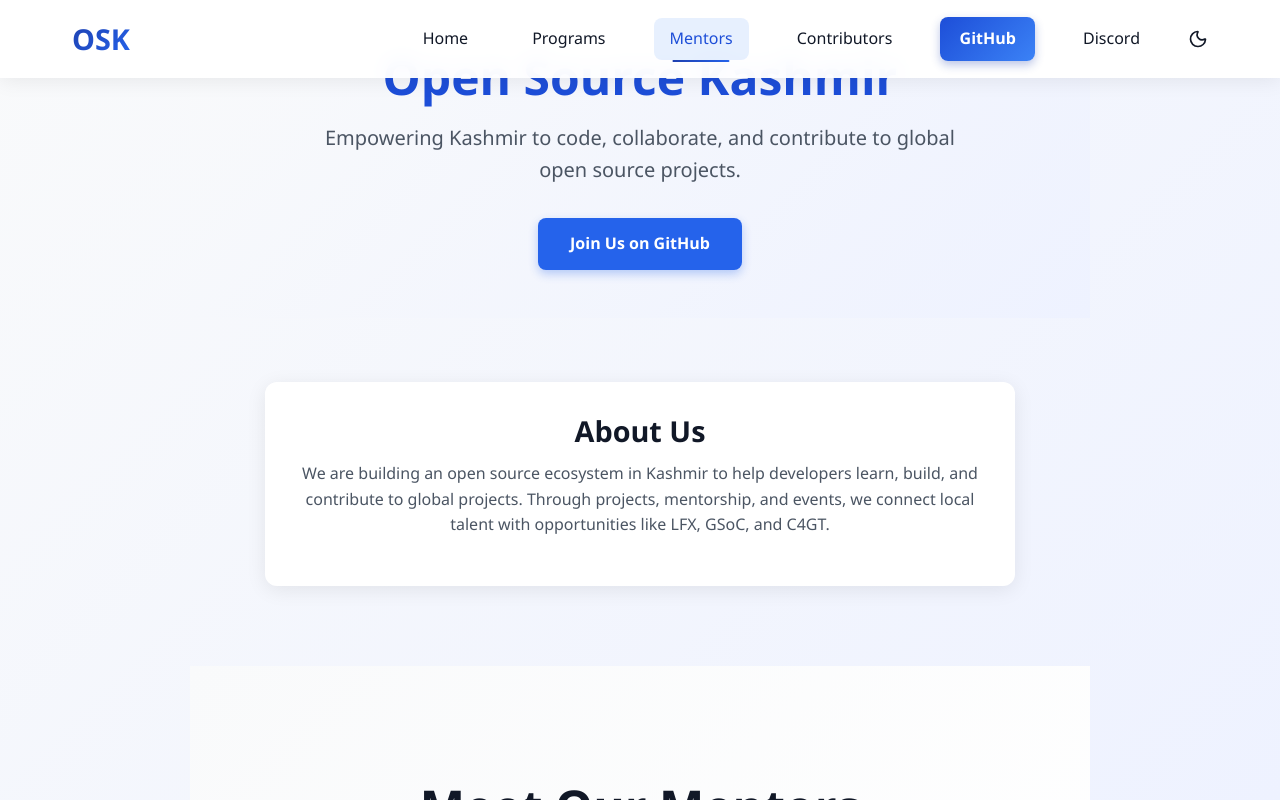
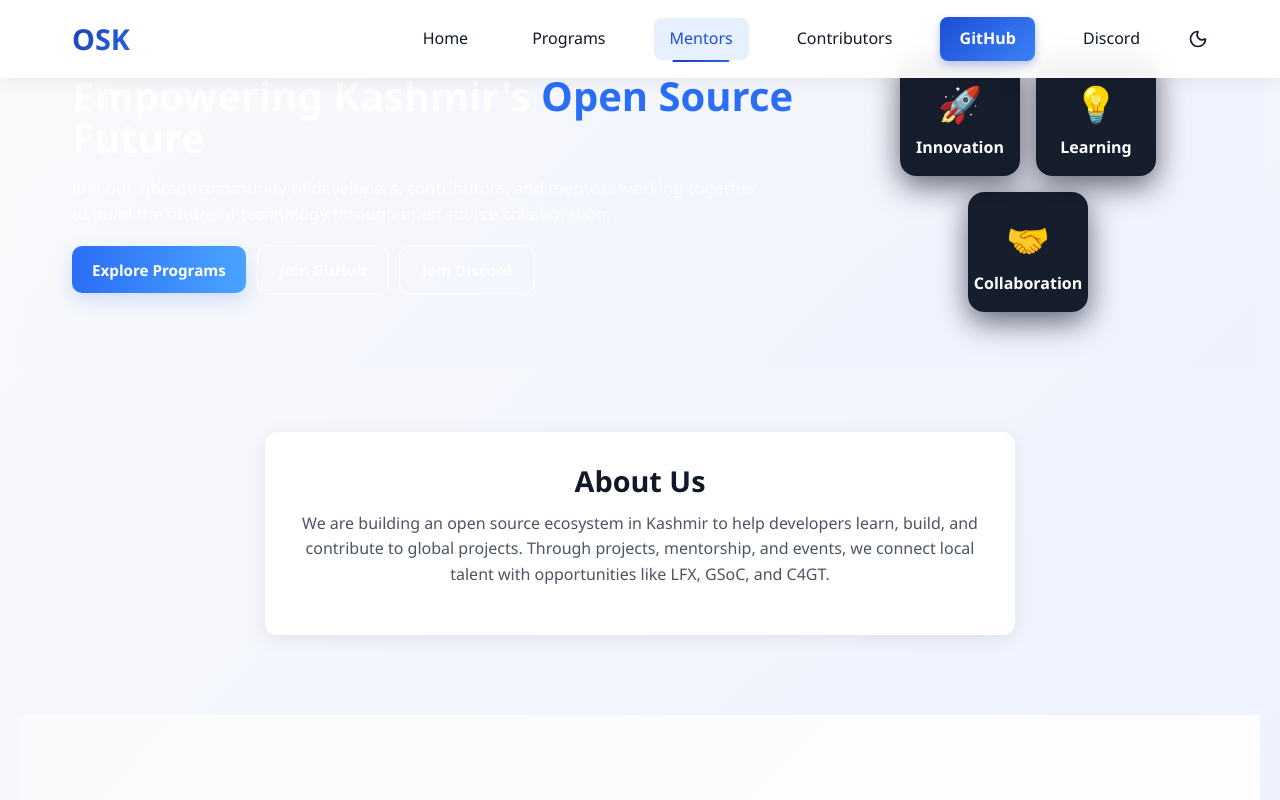
Before and after one commit to nitin-999-code/osk, a React (Vite) app: page /mentors in a window 1280 px wide. Built offline with nearby package versions, Linux system fonts and the light colour scheme.

Commit message:
Solving issue #45

```diff
--- /dev/null
+++ b/src/components/Hero.css
@@ -0,0 +1,163 @@
+
+/* src/components/Hero.css
+   Styles are intentionally scoped to the hero component.
+   Paste this file into src/components/Hero.css and ensure Hero.jsx imports it.
+*/
+
+.hero {
+  padding: 3.5rem 1.25rem;
+  /* keep background / overall theme inherited from parent */
+}
+
+.hero-container {
+  max-width: 1200px;
+  margin: 0 auto;
+  display: flex;
+  align-items: center;
+  gap: 2rem;
+  flex-wrap: wrap;
+}
+
+/* Left column (title, subtitle, buttons) */
+.hero-left {
+  flex: 1 1 520px;
+  min-width: 280px;
+}
+
+.hero-title {
+  font-size: 2.5rem;
+  margin: 0 0 1rem;
+  line-height: 1.05;
+  font-weight: 800;
+  color: #ffffff; /* adjust if background is light/dark in your app */
+}
+
+.hero-accent {
+  color: #2b6ef6; /* blue accent */
+}
+
+.hero-subtitle {
+  color: rgba(255, 255, 255, 0.85);
+  margin-bottom: 1.1rem;
+  max-width: 44rem;
+  font-size: 1.05rem;
+}
+
+/* Buttons row */
+.hero-buttons {
+  display: flex;
+  gap: 0.75rem;
+  flex-wrap: wrap;
+  margin-top: 0.6rem;
+}
+
+.btn {
+  display: inline-flex;
+  align-items: center;
+  justify-content: center;
+  padding: 0.6rem 1.25rem;
+  border-radius: 10px;
+  text-decoration: none;
+  font-weight: 600;
+  font-size: 0.95rem;
+  min-height: 44px;
+  transition: transform 120ms ease, box-shadow 120ms ease;
+}
+
+/* Primary filled button */
+.btn.primary {
+  background: linear-gradient(90deg, #2b6ef6 0%, #4aa3ff 100%);
+  color: #fff;
+  border: none;
+  box-shadow: 0 8px 20px rgba(43, 110, 246, 0.18);
+}
+
+/* Outline button */
+.btn.outline {
+  background: rgba(255, 255, 255, 0.03);
+  color: #fff;
+  border: 2px solid rgba(255, 255, 255, 0.08);
+}
+
+/* hover */
+.btn:hover {
+  transform: translateY(-3px);
+}
+
+/* Right column (cards) */
+.hero-right {
+  flex: 0 0 360px;
+  display: flex;
+  justify-content: center;
+}
+
+/* Feature cards container - aligns cards evenly */
+.feature-cards {
+  display: flex;
+  flex-wrap: wrap;
+  justify-content: center;
+  gap: 1rem;
+}
+
+/* Each card */
+.card {
+  width: 120px;
+  height: 120px;
+  background: rgba(11, 18, 33, 0.95); /* dark card background */
+  color: #ffffff;
+  border-radius: 16px;
+  display: flex;
+  flex-direction: column;
+  align-items: center;
+  justify-content: center;
+  box-shadow: 0 10px 30px rgba(2, 6, 23, 0.6);
+  text-align: center;
+  padding: 0.5rem;
+  transition: transform 160ms ease, box-shadow 160ms ease;
+  user-select: none;
+}
+
+.card:hover {
+  transform: translateY(-8px);
+  box-shadow: 0 18px 40px rgba(2, 6, 23, 0.75);
+}
+
+.card-icon {
+  font-size: 2.2rem;
+  margin-bottom: 0.4rem;
+}
+
+.card-title {
+  font-size: 1rem;
+  margin: 0;
+  font-weight: 700;
+}
+
+/* Responsive breakpoints */
+@media (max-width: 900px) {
+  .hero-container {
+    flex-direction: column-reverse;
+    align-items: flex-start;
+  }
+
+  .hero-right {
+    width: 100%;
+    justify-content: flex-start;
+    margin-bottom: 0.75rem;
+  }
+
+  .feature-cards {
+    justify-content: flex-start;
+  }
+}
+
+@media (max-width: 480px) {
+  .hero-title {
+    font-size: 1.8rem;
+  }
+
+  .card {
+    width: 100px;
+    height: 100px;
+  }
+}
--- a/src/components/Hero.jsx
+++ b/src/components/Hero.jsx
@@ -1,18 +1,52 @@
+import React from 'react';
+import './Hero.css';
+
 export default function Hero() {
   return (
-    <header className="container hero">
-      <h1 className="title">Open Source Kashmir</h1>
-      <p className="subtitle">
-        Empowering Kashmir to code, collaborate, and contribute to global open source projects.
+    <header className="hero">
+      <div className="hero-container">
+        <div className="hero-left">
+          <h1 className="hero-title">
+            Empowering Kashmir's <span className="hero-accent">Open Source</span> Future
+          </h1>
+
+          <p className="hero-subtitle">
+            Join our vibrant community of developers, contributors, and mentors working together to build the future of technology through open source collaboration.
           </p>
+
+          <div className="hero-buttons" role="group" aria-label="Call to action">
+            <a className="btn primary" href="#programs">Explore Programs</a>
             <a
+              className="btn outline"
               href="https://github.com/Open-Source-Kashmir"
               target="_blank"
               rel="noopener noreferrer"
-        className="button"
             >
-        Join Us on GitHub
+              Join GitHub
             </a>
+            <a className="btn outline" href="#discord">Join Discord</a>
+          </div>
+        </div>
+
+        <div className="hero-right" aria-hidden="false">
+          <div className="feature-cards" role="list" aria-label="Highlights">
+            <div className="card" role="listitem">
+              <div className="card-icon" aria-hidden="true">🚀</div>
+              <h3 className="card-title">Innovation</h3>
+            </div>
+
+            <div className="card" role="listitem">
+              <div className="card-icon" aria-hidden="true">💡</div>
+              <h3 className="card-title">Learning</h3>
+            </div>
+
+            <div className="card" role="listitem">
+              <div className="card-icon" aria-hidden="true">🤝</div>
+              <h3 className="card-title">Collaboration</h3>
+            </div>
+          </div>
+        </div>
+      </div>
     </header>
   );
 }
```
Also changed, not shown: 1 other file (tests, documents, lock files or other folders). Lines whose indentation alone changed are shown as unchanged.
